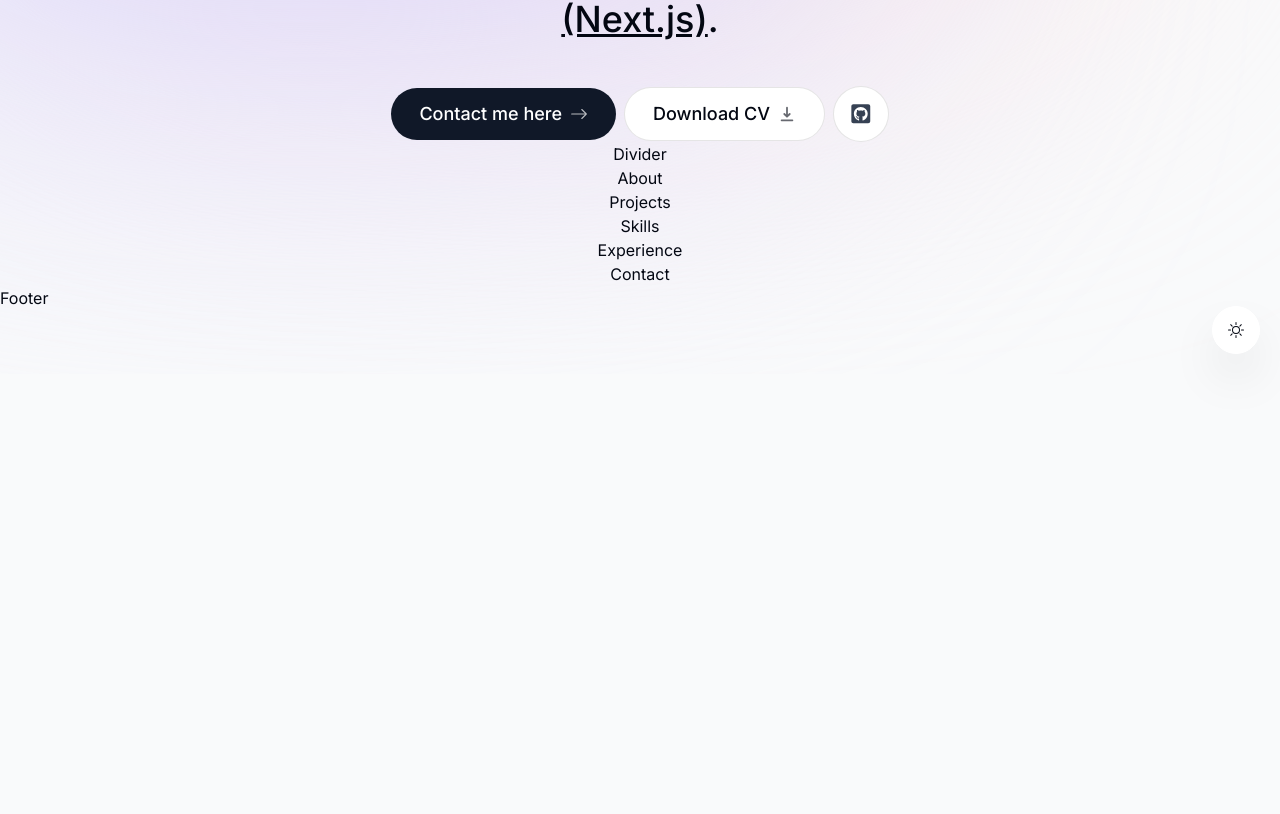
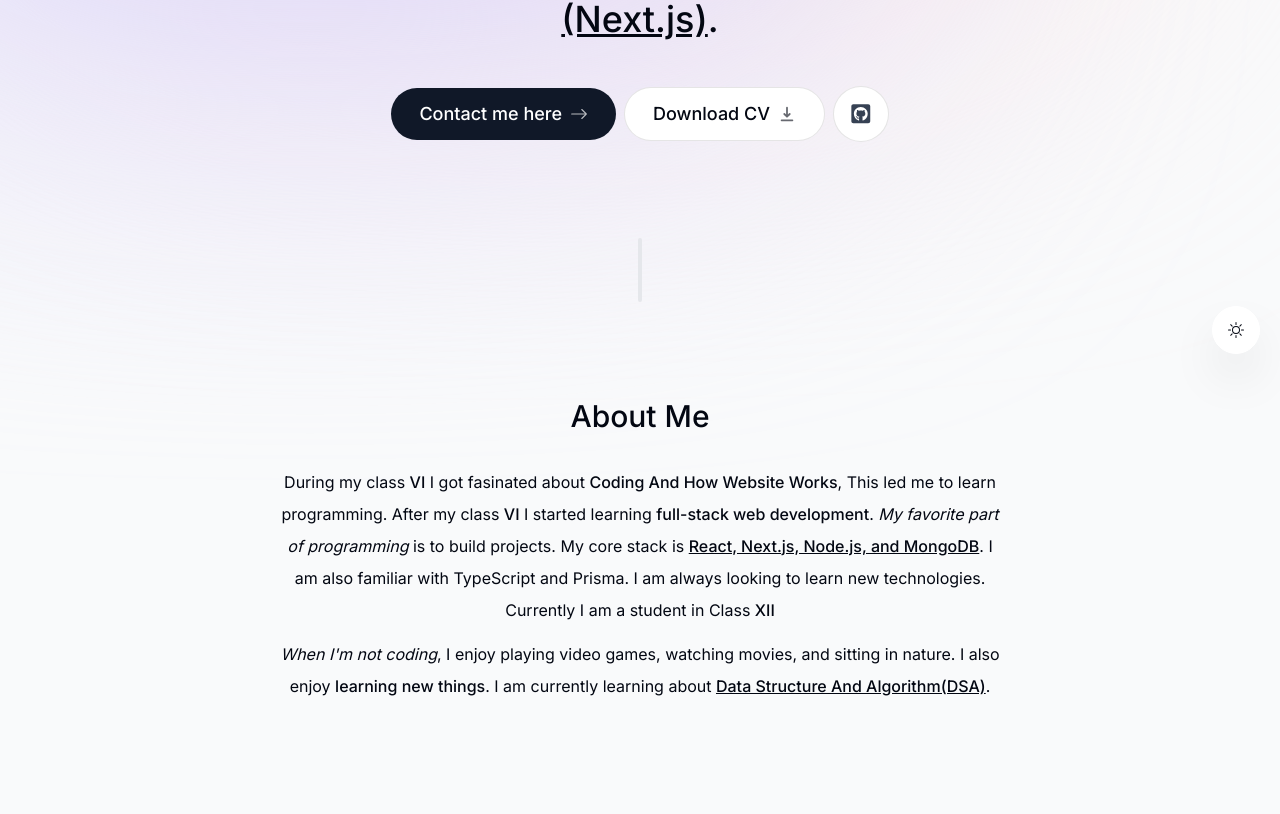
Before and after one commit to hetx19/personal-portfolio, a Next.js app: page / in a window 1280 px wide. Shown: the part 426-1240 px from the top of the page. Before the commit the page ends 800 px from the top, so only its background shows below. Built offline with nearby package versions, Linux system fonts and the light colour scheme.

Commit message:
Completing About Section

```diff
--- a/components/about.tsx
+++ b/components/about.tsx
@@ -1,5 +1,53 @@
+"use client";
+
 import React from "react";
+import { motion } from "framer-motion";
+
+// Components
+import Heading from "./heading";
+
+// Data
+import { useSectionInView } from "@/lib/hooks";
 
 export default function About() {
-  return <div>About</div>;
+  const { ref } = useSectionInView("About");
+
+  return (
+    <motion.section
+      ref={ref}
+      className="mb-28 max-w-[45rem] text-center leading-8 sm:mb-40 scroll-mt-28"
+      initial={{ opacity: 0, y: 100 }}
+      animate={{ opacity: 1, y: 0 }}
+      transition={{ delay: 0.175 }}
+      id="about"
+    >
+      <Heading>About Me</Heading>
+      <p className="mb-3">
+        During my class <span className="font-medium">VI</span> I got fasinated
+        about <span className="font-medium">Coding And How Website Works</span>,
+        This led me to learn programming. After my class{" "}
+        <span className="font-medium">VI</span> I started learning{" "}
+        <span className="font-medium">full-stack web development</span>.{" "}
+        <span className="italic">My favorite part of programming</span> is to
+        build projects. My core stack is{" "}
+        <span className="font-medium underline">
+          React, Next.js, Node.js, and MongoDB
+        </span>
+        . I am also familiar with TypeScript and Prisma. I am always looking to
+        learn new technologies. Currently I am a student in Class{" "}
+        <span className="font-medium">XII</span>
+      </p>
+
+      <p>
+        <span className="italic">When I&apos;m not coding</span>, I enjoy
+        playing video games, watching movies, and sitting in nature. I also
+        enjoy <span className="font-medium">learning new things</span>. I am
+        currently learning about{" "}
+        <span className="font-medium underline">
+          Data Structure And Algorithm(DSA)
+        </span>
+        .
+      </p>
+    </motion.section>
+  );
 }
--- a/components/divider.tsx
+++ b/components/divider.tsx
@@ -1,5 +1,15 @@
+"use client";
+
 import React from "react";
+import { motion } from "framer-motion";
 
 export default function Divider() {
-  return <div>Divider</div>;
+  return (
+    <motion.div
+      className="bg-gray-200 my-24 h-16 w-1 rounded-full hidden sm:block dark:bg-opacity-20"
+      initial={{ opacity: 0, y: 100 }}
+      animate={{ opacity: 1, y: 0 }}
+      transition={{ delay: 0.125 }}
+    ></motion.div>
+  );
 }
--- a/components/heading.tsx
+++ b/components/heading.tsx
@@ -1,5 +1,13 @@
 import React from "react";
 
-export default function Heading() {
-  return <div>Heading</div>;
+type HeadingProps = {
+  children: React.ReactNode;
+};
+
+export default function Heading({ children }: HeadingProps) {
+  return (
+    <h2 className="text-3xl font-medium capitalize mb-8 text-center">
+      {children}
+    </h2>
+  );
 }
```
